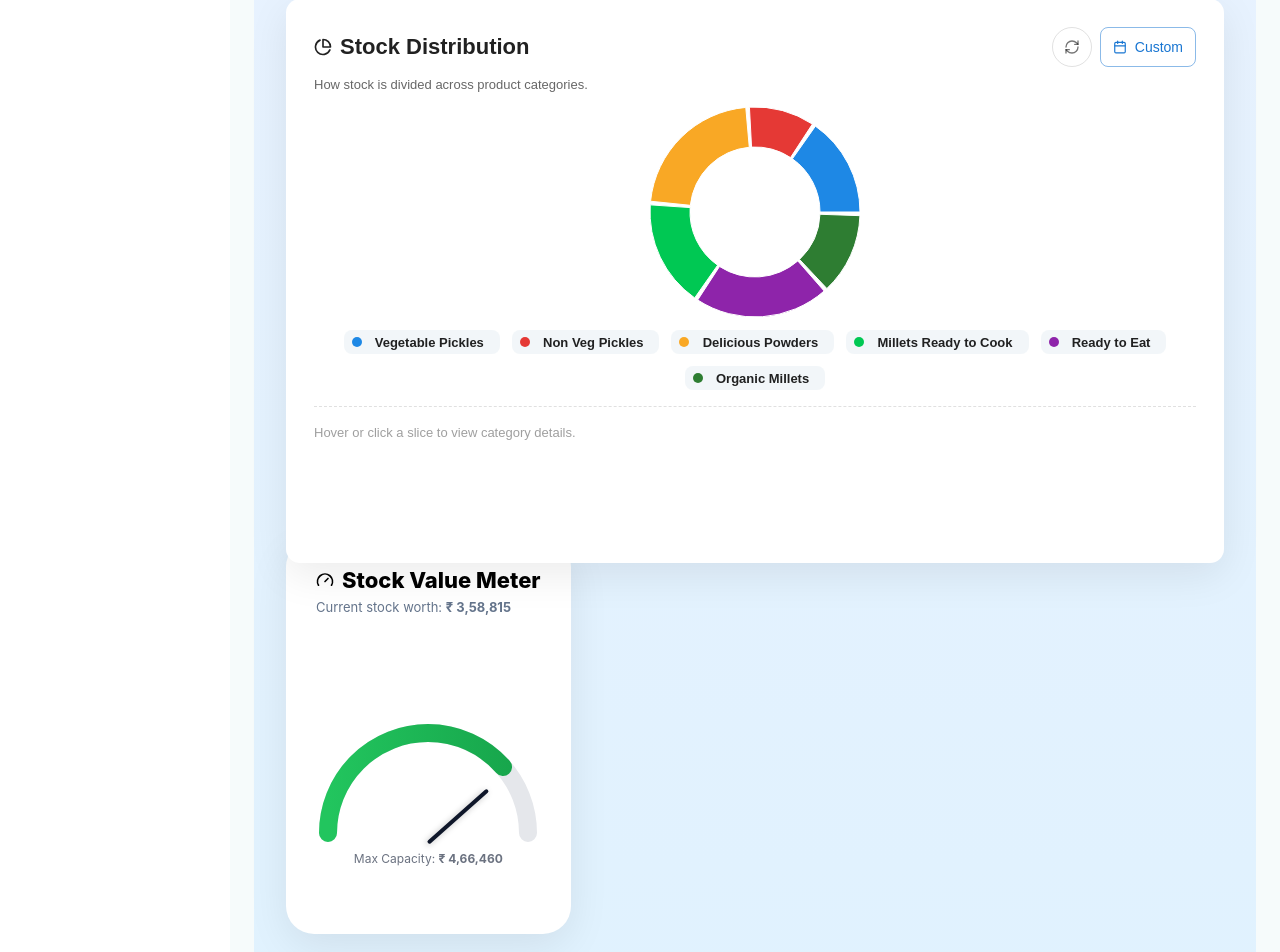
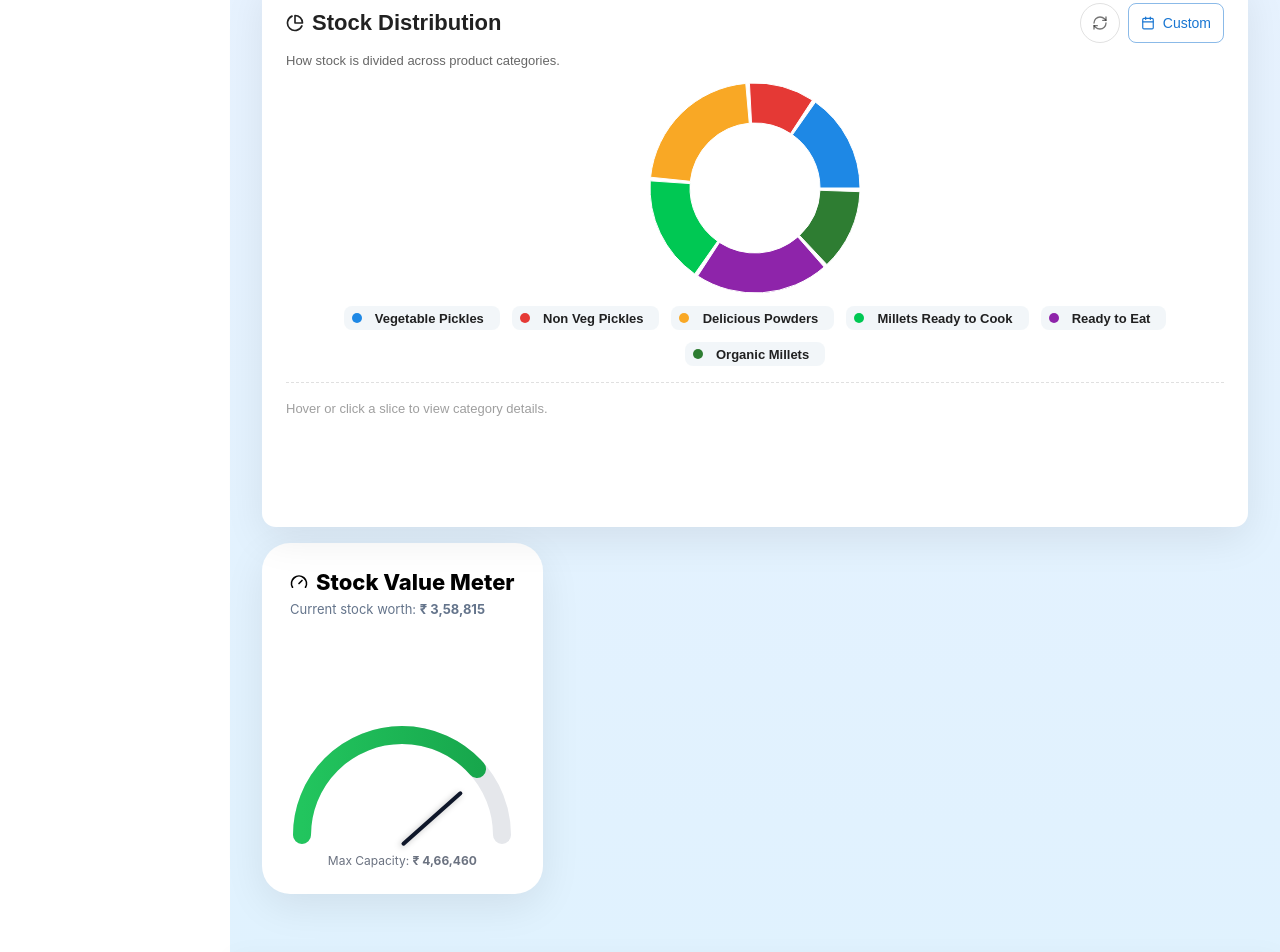
Before and after one commit to satyatarunk-Frontial/Inventory-Dashboard, a React (Create React App) app: page / in a window 1280 px wide. Shown: the part 2544-3496 px from the top of the page. Built offline with nearby package versions, Linux system fonts and the light colour scheme.

Commit message:
fixed graph card alignment and structure overlapping and code funcional changes

```diff
--- a/src/App.js
+++ b/src/App.js
@@ -47,7 +47,7 @@
               width: "100%",
               maxWidth: 1460,
               margin: "0 auto",
-              padding: "20px 24px",
+              // padding: "20px 24px",
               boxSizing: "border-box",
             }}
           >
--- a/src/components/graphs/PieChartGraph.jsx
+++ b/src/components/graphs/PieChartGraph.jsx
@@ -70,7 +70,6 @@
     setCustomOpen(false);
   };
 
-  // stopPropagation helper for inline handlers
   const stop = (e) => {
     e.stopPropagation();
     if (e.nativeEvent) e.nativeEvent.stopImmediatePropagation && e.nativeEvent.stopImmediatePropagation();
@@ -84,7 +83,7 @@
       sx={{
         background: "#fff",
         borderRadius: 3.5,
-        p: 3.5,
+        p: 3,
         boxShadow: "0 12px 40px rgba(0,0,0,0.08)",
         height: "100%",
         display: "flex",
--- a/src/components/graphs/SpeedometerGraph.jsx
+++ b/src/components/graphs/SpeedometerGraph.jsx
@@ -12,7 +12,7 @@
       style={{
         background: "#ffffff",
         borderRadius: 28,
-        padding: "28px 30px 20px",
+        padding: "26px 28px 0px",
         boxShadow: "0 12px 40px rgba(0,0,0,0.08)",
         height: "100%",
         display: "flex",
--- a/src/pages/GraphDashboardpage.jsx
+++ b/src/pages/GraphDashboardpage.jsx
@@ -42,17 +42,15 @@
       sx={{
         minHeight: "100vh",
         py: 4,
-        pb: 13,
+        pb: 10,
         px: { xs: 2, md: 4 },
         background:
           "linear-gradient(180deg, #f9fafb 0%, #eef2ff 35%, #e0f2fe 100%)",
       }}>
       <Box sx={{ maxWidth: "1400px", mx: "auto" }}>
-        {/* pass both allItems (for header's local calculations) and filteredItems for graphs */}
         <GraphsHeader
           allItems={allItems}
           items={filteredItems}
-
           category={globalCategory}
           setCategory={setGlobalCategory}
           date={date}
@@ -73,8 +71,8 @@
         </Box>
 
         <Grid container spacing={4} sx={{ mb: 2 }}>
-          <Grid item xs={12} md={6}>
-            <PieChartGraph items={filteredItems} />
+          <Grid item xs={12} md={6} sx={{ mb: 4 }}>
+            <PieChartGraph items={filteredItems}  />
           </Grid>
           <Grid item xs={12} md={6}>
             <StockSpeedometerGraph items={filteredItems} />
```
